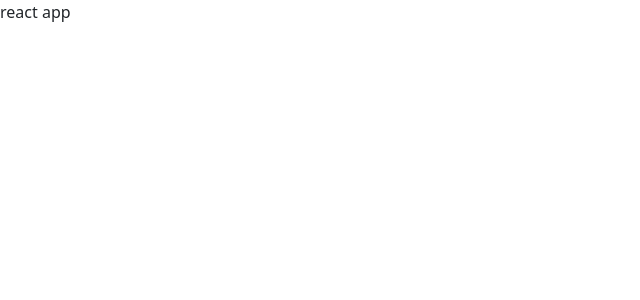
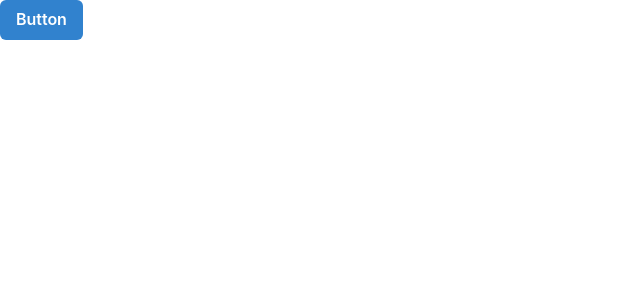
Before and after one commit to edemafaithful/game-hub, a React (Vite) app: page / in a window 1280 px wide. Shown: the top 300 px of the page, without its empty margins (0-640 px from the left). Built offline with nearby package versions, Linux system fonts and the light colour scheme.

Commit message:
install chakra UI

```diff
--- a/package.json
+++ b/package.json
@@ -10,11 +10,15 @@
     "preview": "vite preview"
   },
   "dependencies": {
+    "@chakra-ui/react": "^2.8.2",
+    "@emotion/react": "^11.11.1",
+    "@emotion/styled": "^11.11.0",
     "@hookform/resolvers": "^3.3.2",
     "@reduxjs/toolkit": "^1.9.7",
     "@tanstack/react-query": "^5.8.4",
     "axios": "^1.6.2",
     "bootstrap": "^5.2.3",
+    "framer-motion": "^10.16.16",
     "immer": "^10.0.3",
     "react": "^18.2.0",
     "react-dom": "^18.2.0",
--- a/src/App.tsx
+++ b/src/App.tsx
@@ -1,9 +1,10 @@
-
+import { Button, ButtonGroup } from "@chakra-ui/react";
 function App() {
-
-
   return (
-    <div> react app </div>
+    <div>
+      {" "}
+      <Button colorScheme="blue">Button</Button>{" "}
+    </div>
   );
 }
 
--- a/src/main.tsx
+++ b/src/main.tsx
@@ -4,10 +4,13 @@
 import 'bootstrap/dist/css/bootstrap.css'
 import 'tailwindcss/tailwind.css'
 import './index.css'
+import { ChakraProvider } from '@chakra-ui/react'
 
 
 ReactDOM.createRoot(document.getElementById('root')!).render(
   <React.StrictMode>
-    <App />
+    <ChakraProvider>
+      <App />
+    </ChakraProvider>
   </React.StrictMode>,
 )
```
Also changed, not shown: 1 other file (tests, documents, lock files or other folders).
